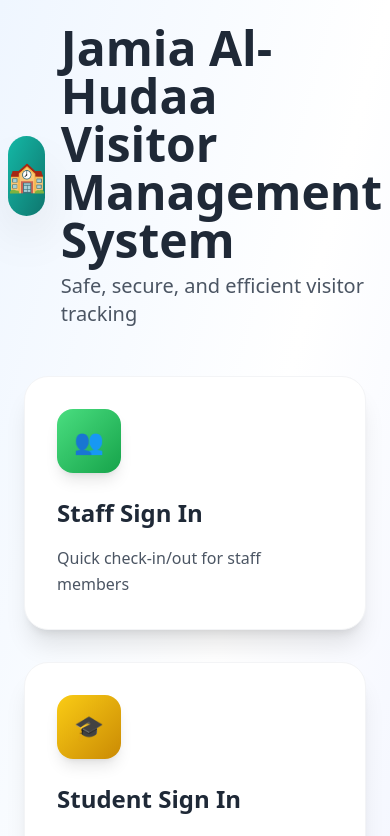
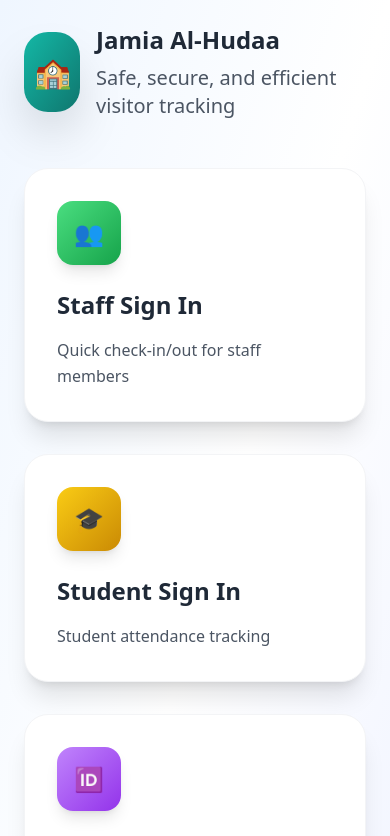
Before and after one commit to irontamoor/guardian-access-point-09, a React (Vite) app: page / in a window 390 px wide. Shown: the top 836 px of the page. Built offline with nearby package versions, Linux system fonts and the light colour scheme.

Commit message:
Refactor: Make header title responsive

```diff
--- a/src/App.tsx
+++ b/src/App.tsx
@@ -61,7 +61,11 @@ function App() {
                     <span className="text-3xl text-white">🏫</span>
                   </div>
                   <div className="text-left">
-                    <h1 className="text-5xl font-bold text-gray-800 mb-2">Jamia Al-Hudaa Visitor Management System</h1>
+                    <h1 className="text-2xl sm:text-3xl md:text-4xl lg:text-5xl font-bold text-gray-800 mb-2">
+                      <span className="md:hidden">Jamia Al-Hudaa</span>
+                      <span className="hidden md:inline lg:hidden">Jamia Al-Hudaa VMS</span>
+                      <span className="hidden lg:inline">Jamia Al-Hudaa Visitor Management System</span>
+                    </h1>
                     <p className="text-xl text-gray-600">
                       Safe, secure, and efficient visitor tracking
                     </p>
```
